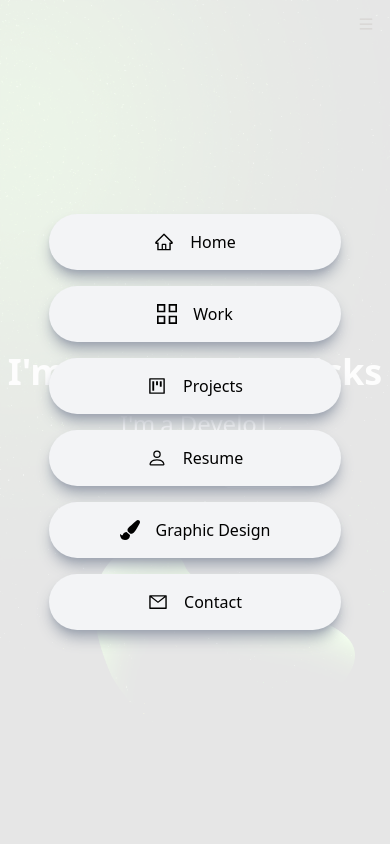
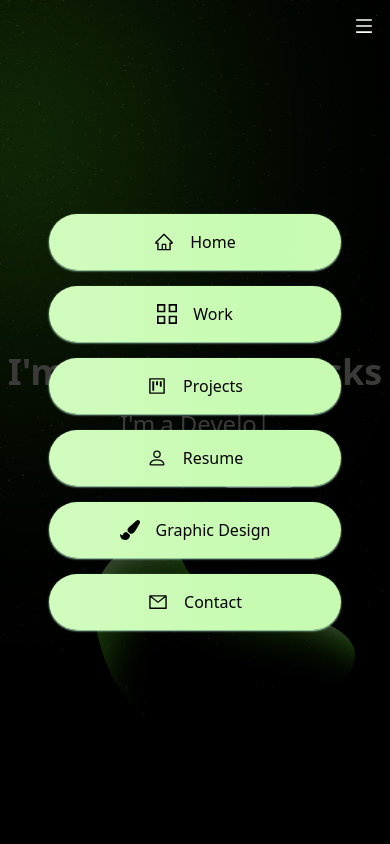
Before and after one commit to AustinMH0/personal-website, a React (Vite) app in the folder my-react-app/: page / in a window 390 px wide. Both pictures are taken after a click on the icon 366 px from the left and 24 px from the top of the page. Shown: the top 844 px of the page. Built offline with nearby package versions, Linux system fonts and the light colour scheme.

Commit message:
Added Soundcloud widget, changed bg color of sidenav for small screens, changed styling of project photos

```diff
--- a/my-react-app/package.json
+++ b/my-react-app/package.json
@@ -20,6 +20,7 @@
     "react": "^18.2.0",
     "react-dom": "^18.2.0",
     "react-icons": "^5.2.1",
+    "react-player": "^2.16.0",
     "react-router-dom": "^6.25.1",
     "react-type-animation": "^3.2.0"
   },
--- a/my-react-app/src/components/GraphicDesign.jsx
+++ b/my-react-app/src/components/GraphicDesign.jsx
@@ -5,6 +5,8 @@ import CleanHouseImg from '../assets/Clean_House.jpg'
 import SpringMix24Img from '../assets/Spring24_Mix_Cover.png'
 import Spring24SetlistImg from '../assets/Spring24_Mix_Setlist.png'
 import TillDeathImg from '../assets/TDdUT.jpg'
+
+import ReactPlayer from 'react-player'
 
 const GraphicDesign = () => {
   return (
@@ -14,7 +16,7 @@ const GraphicDesign = () => {
             Graphic Design
         </h1>
         <p className='text-center italic text-stone-300 pb-8 py-4'>
-            Presented is a collection of cover art I have designed in Photoshop.
+            Presented is a collection of cover art I have designed for events and mixes in Photoshop.
         </p>
         <div className="grid grid-cols-1 md:grid-cols-2 gap-6">
             <div>
@@ -36,10 +38,45 @@ const GraphicDesign = () => {
                 <img className="h-auto max-w-full rounded-lg" src={Spring24SetlistImg} alt=""/>
             </div>
         </div>
+        {/* <div className='bg-black'>
+            <iframe width="100%" height="166" scrolling="no" frameBorder="no" allow="autoplay" style={{backgroundColor: "black"}}
+                src="https://w.soundcloud.com/player/?url=https%3A//soundcloud.com/render_loop&color=c531c8&show_playcount=false">
+            </iframe>
+        </div> */}
 
+        <div className='pt-8 overflow-hidden'>
+            <iframe width="100%" height="166" scrolling="no" frameborder="no" allow="autoplay" className='rounded-lg opacity-85'
+                src="https://w.soundcloud.com/player/?url=https%3A//soundcloud.com/render_loop&color=c531c8&show_playcount=false">
+            </iframe>
+        </div>
 
     </div>
   )
 }
 
 export default GraphicDesign
+
+{/* <div style={{fontSize: 10, color: '#cccccc', lineBreak: anywhere, wordBreak: normal, overflow: hidden, whiteSpace:
+    nowrap, textOverflow: ellipsis, fontFamily: Interstate,LucidaGrande,LucidaSansUnicode,LucidaSans,Garuda,Verdana,Tahoma, fontWeight: 100}}>
+<a href="https://soundcloud.com/render_loop" title="renderLoop_" target="_blank" style={{color: '#cccccc'}}>
+renderLoop_</a> ·
+<a href="https://soundcloud.com/render_loop/spring-mix-24" title="Spring Mix &#x27;24" target="_blank" style="color: #cccccc; text-decoration: none;">
+Spring Mix &#x27;24
+</a>
+</div> */}
+
+        {/* <div className='relative flex items-center justify-center rounded-lg overflow-hidden pt-8  border-8'>
+            <ReactPlayer
+            url="https://soundcloud.com/render_loop/spring-mix-24"
+            width="100%"
+            height="100%"
+            config={{
+                soundcloud: {
+                    options: {
+                        color: "#C531C8",
+                        sharing: false
+                    }
+                }
+            }}
+            />
+        </div> */}
--- a/my-react-app/src/components/ProjectItem.jsx
+++ b/my-react-app/src/components/ProjectItem.jsx
@@ -1,18 +1,22 @@
 import React from 'react'
+import { FaGithub } from 'react-icons/fa'
+import { DiGithubFull } from "react-icons/di";
 
 const ProjectItem = ({img, title, stack, link}) => {
   return (
-    <div className='relative flex items-center justify-center h-fit w-full shadow-2xl shadow-[#000000] rounded-xl group hover:bg-gradient-to-r from-[#8d3453] via-[#83348d] to-[#34368d] gradient element-to-rotate'>
-        <img src={img} alt={title} className='rounded-xl group-hover:opacity-10'/>
+    <div className='relative flex items-center justify-center h-fit w-full shadow-2xl shadow-[#352137] rounded-xl group hover:bg-gradient-to-r from-[#8d3453] via-[#83348d] to-[#34368d] gradient element-to-rotate'>
+        <img src={img} alt={title} className=' rounded-xl group-hover:opacity-10'/>
         <div className='hidden group-hover:block absolute top-[50%] left-[50%] translate-x-[-50%] translate-y-[-50%]'>
             <h3 className='text-2xl font-bold text-white tracking-wider text-center'>
                 {title}
             </h3>
             <p className='pb-4 pt-2 text-white text-center'>{stack}</p>
-            <a style={{display: 'inline'}} target="_blank" href={link}>
-                <p className='text-center p-2 rounded-lg bg-white text-stone-700 font-bold cursor-pointer text-lg'>
-                  More Info
-                </p>
+            <a target="_blank" href={link} className='flex justify-center items-center'>
+              <FaGithub className='pr-1 align-middle cursor-pointer fill-white' size={30} />
+              <DiGithubFull className='align-middle cursor-pointer fill-white' size={55} />
+                {/* <p className='text-center p-2 rounded-lg bg-white text-stone-700 font-bold cursor-pointer text-lg'>
+                  GitHub Link
+                </p> */}
             </a>
         </div>
     </div>
--- a/my-react-app/src/components/Sidenav.jsx
+++ b/my-react-app/src/components/Sidenav.jsx
@@ -13,29 +13,30 @@ const Sidenav = () => {
   return (
     <div>
         <AiOutlineMenu
+        size={20}
         onClick={handleNav}
-        className='absolute top-4 right-4 z-[99] fill-stone-300 md:hidden'
+        className='absolute ri-lg top-4 right-4 z-[99] fill-white md:hidden'
         />
         {
             nav ? (
-                <div className='fixed w-full h-screen bg-white/90 flex flex-col justify-center items-center z-20'>
+                <div className='fixed w-full h-screen bg-black/75 flex flex-col justify-center items-center z-20'>
                     <a onClick={handleNav}
                         href='#main'
-                        className='w-[75%] flex justify-center items-center rounded-full shadow-lg bg-gray-100 shadow-gray-400 m-2 p-4 cursor-pointer hover:scale-110 ease-in duration-200'
+                        className='w-[75%] flex justify-center items-center rounded-full shadow-sm bg-gradient-to-r from-[#d4fcc3] via-[#c7fbb1] to-[#d4fcc3] gradient element-to-rotate shadow-green-200 m-2 p-4 cursor-pointer hover:scale-110 ease-in duration-200'
                     >
                         <AiOutlineHome size={20} />
                         <span className='pl-4'>Home</span>
                     </a>
                     <a onClick={handleNav}
                         href='#work'
-                        className='w-[75%] flex justify-center items-center rounded-full shadow-lg bg-gray-100 shadow-gray-400 m-2 p-4 cursor-pointer hover:scale-110 ease-in duration-200'
+                        className='w-[75%] flex justify-center items-center rounded-full shadow-sm bg-gradient-to-r from-[#d4fcc3] via-[#c7fbb1] to-[#cafab5] gradient element-to-rotate shadow-green-200 m-2 p-4 cursor-pointer hover:scale-110 ease-in duration-200'
                     >
                         <GrProjects size={20} />
                         <span className='pl-4'>Work</span>
                     </a>
                     <a onClick={handleNav}
                         href='#projectdescription'
-                        className='w-[75%] flex justify-center items-center rounded-full shadow-lg bg-gray-100 shadow-gray-400 m-2 p-4 cursor-pointer hover:scale-110 ease-in duration-200'
+                        className='w-[75%] flex justify-center items-center rounded-full shadow-sm bg-gradient-to-r from-[#d4fcc3] via-[#c7fbb1] to-[#cafab5] gradient element-to-rotate shadow-green-200 m-2 p-4 cursor-pointer hover:scale-110 ease-in duration-200'
                     >
                         <AiOutlineProject size={20} />
                         <span className='pl-4'>Projects</span>
@@ -43,21 +44,21 @@ const Sidenav = () => {
                     <a onClick={handleNav}
                         target="_blank"
                         href='./resume/'
-                        className='w-[75%] flex justify-center items-center rounded-full shadow-lg bg-gray-100 shadow-gray-400 m-2 p-4 cursor-pointer hover:scale-110 ease-in duration-200'
+                        className='w-[75%] flex justify-center items-center rounded-full shadow-sm bg-gradient-to-r from-[#d4fcc3] via-[#c7fbb1] to-[#cafab5] gradient element-to-rotate shadow-green-200 m-2 p-4 cursor-pointer hover:scale-110 ease-in duration-200'
                     >
                         <BsPerson size={20} />
                         <span className='pl-4'>Resume</span>
                     </a>
                     <a onClick={handleNav}
                         href='#graphicdesign'
-                        className='w-[75%] flex justify-center items-center rounded-full shadow-lg bg-gray-100 shadow-gray-400 m-2 p-4 cursor-pointer hover:scale-110 ease-in duration-200'
+                        className='w-[75%] flex justify-center items-center rounded-full shadow-sm bg-gradient-to-r from-[#d4fcc3] via-[#c7fbb1] to-[#cafab5] gradient element-to-rotate shadow-green-200 m-2 p-4 cursor-pointer hover:scale-110 ease-in duration-200'
                     >
                         <FaPaintBrush size={20} />
                         <span className='pl-4'>Graphic Design</span>
                     </a>
                     <a onClick={handleNav}
                         href='#contact'
-                        className='w-[75%] flex justify-center items-center rounded-full shadow-lg bg-gray-100 shadow-gray-400 m-2 p-4 cursor-pointer hover:scale-110 ease-in duration-200'
+                        className='w-[75%] flex justify-center items-center rounded-full shadow-sm bg-gradient-to-r from-[#d4fcc3] via-[#c7fbb1] to-[#cafab5] gradient element-to-rotate shadow-green-200 m-2 p-4 cursor-pointer hover:scale-110 ease-in duration-200'
                     >
                         <AiOutlineMail size={20} />
                         <span className='pl-4'>Contact</span>
```
Also changed, not shown: my-react-app/src/components/ProjectItemDescription.jsx (+0 -37 lines), 1 other file (tests, documents, lock files or other folders).
